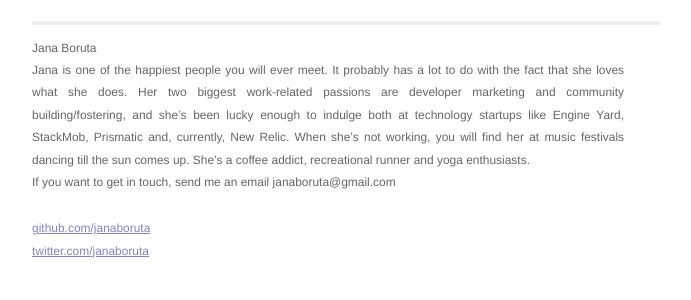
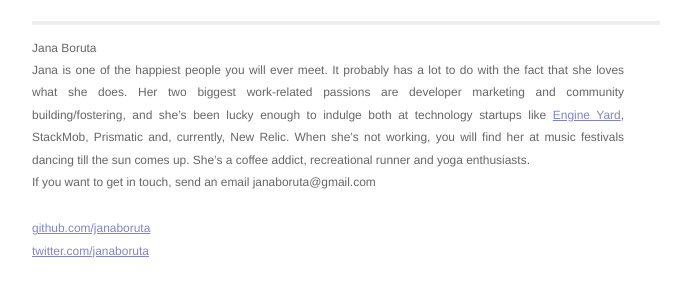
Before and after one commit to janaboruta/janaboruta.com, a Jekyll site: the page built from index.html, in a window 1280 px wide. Shown: the part 171-471 px from the top of the page, without its empty margins (294-985 px from the left). Built offline with Jekyll 4.4.1, drawn with Linux system fonts in a browser that asks for light colours.

```diff
--- a/_layouts/default.html
+++ b/_layouts/default.html
@@ -28,8 +28,8 @@
               <div class="contact">
                 <p>
                   Jana Boruta<br />
-                  Jana is one of the happiest people you will ever meet. It probably has a lot to do with the fact that she loves what she does. Her two biggest work-related passions are developer marketing and community building/fostering, and she’s been lucky enough to indulge both at technology startups like Engine Yard, StackMob, Prismatic and, currently, New Relic.  When she’s not working, you will find her at music festivals dancing till the sun comes up. She’s a coffee addict, recreational runner and yoga enthusiasts.<br />
-                  If you want to get in touch, send me an email janaboruta@gmail.com
+                  Jana is one of the happiest people you will ever meet. It probably has a lot to do with the fact that she loves what she does. Her two biggest work-related passions are developer marketing and community building/fostering, and she’s been lucky enough to indulge both at technology startups like <a href="https://www.engineyard.com/">Engine Yard</a>, StackMob, Prismatic and, currently, New Relic.  When she’s not working, you will find her at music festivals dancing till the sun comes up. She’s a coffee addict, recreational runner and yoga enthusiasts.<br />
+                  If you want to get in touch, send an email janaboruta@gmail.com
                 </p>
               </div>
               <div class="contact">
```
